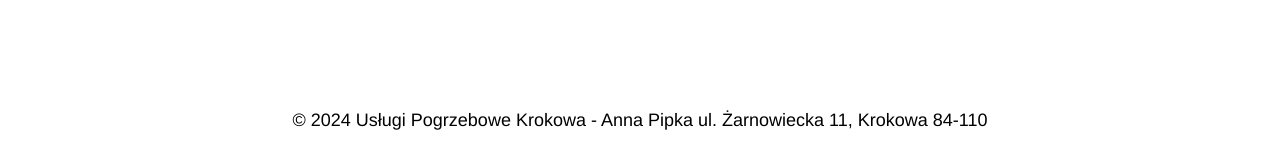
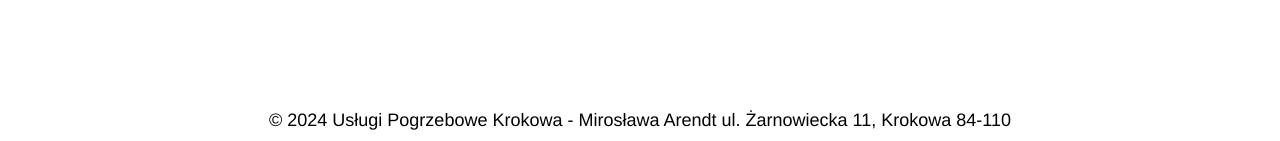
Before and after one commit to lukaszkomar/uslugikrokowa.pl, a Jekyll site: the page built from index.html, in a window 1280 px wide. Shown: the part 1629-1770 px from the top of the page. Built offline with Jekyll 4.4.1, drawn with Linux system fonts in a browser that asks for light colours.

Commit message:
nazwisko

```diff
--- a/_config.yml
+++ b/_config.yml
@@ -5,7 +5,7 @@ url: uslugipogrzebowekrokowa.pl
 
 # Company name
 companyName: Usługi Pogrzebowe Krokowa
-companyFullName: Usługi Pogrzebowe Krokowa - Anna Pipka
+companyFullName: Usługi Pogrzebowe Krokowa - Mirosława Arendt
 
 title: Usługi Pogrzebowe Krokowa
 description: Usługi Pogrzebowe Krokowa
```
